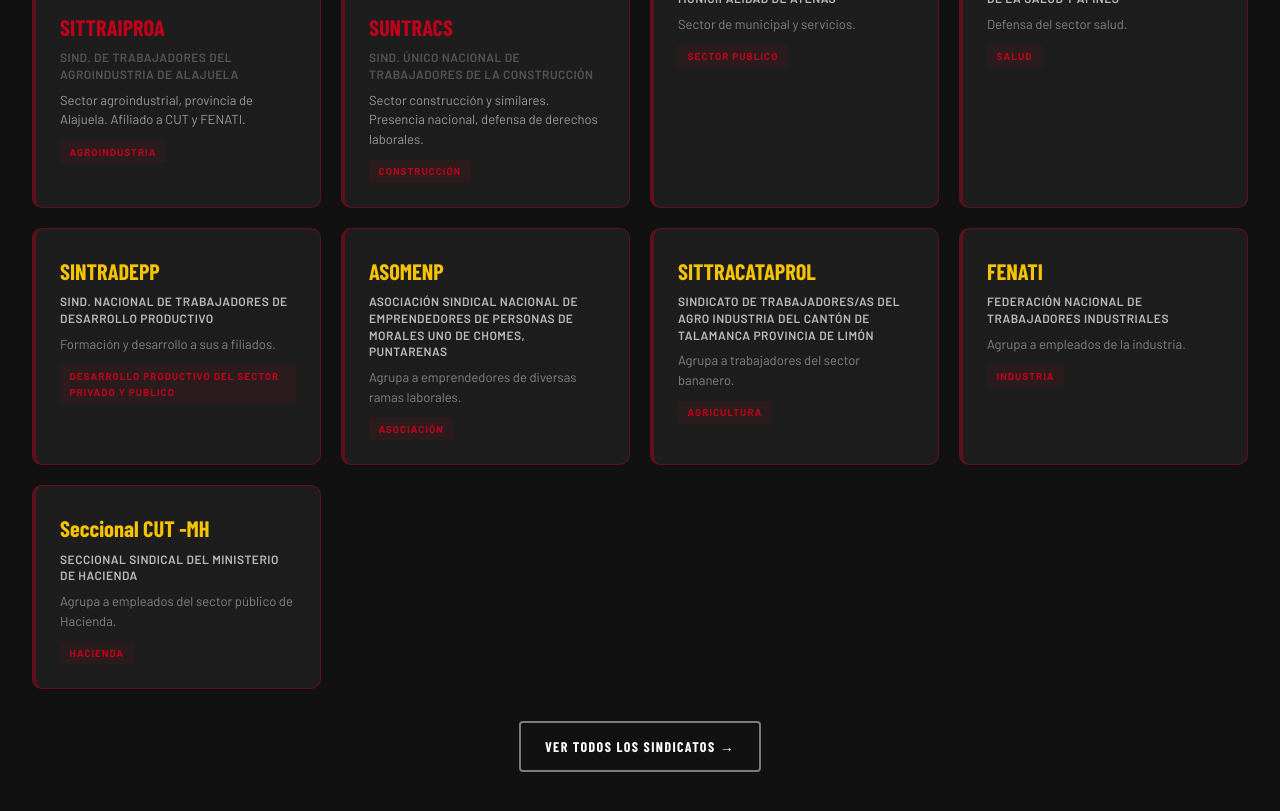
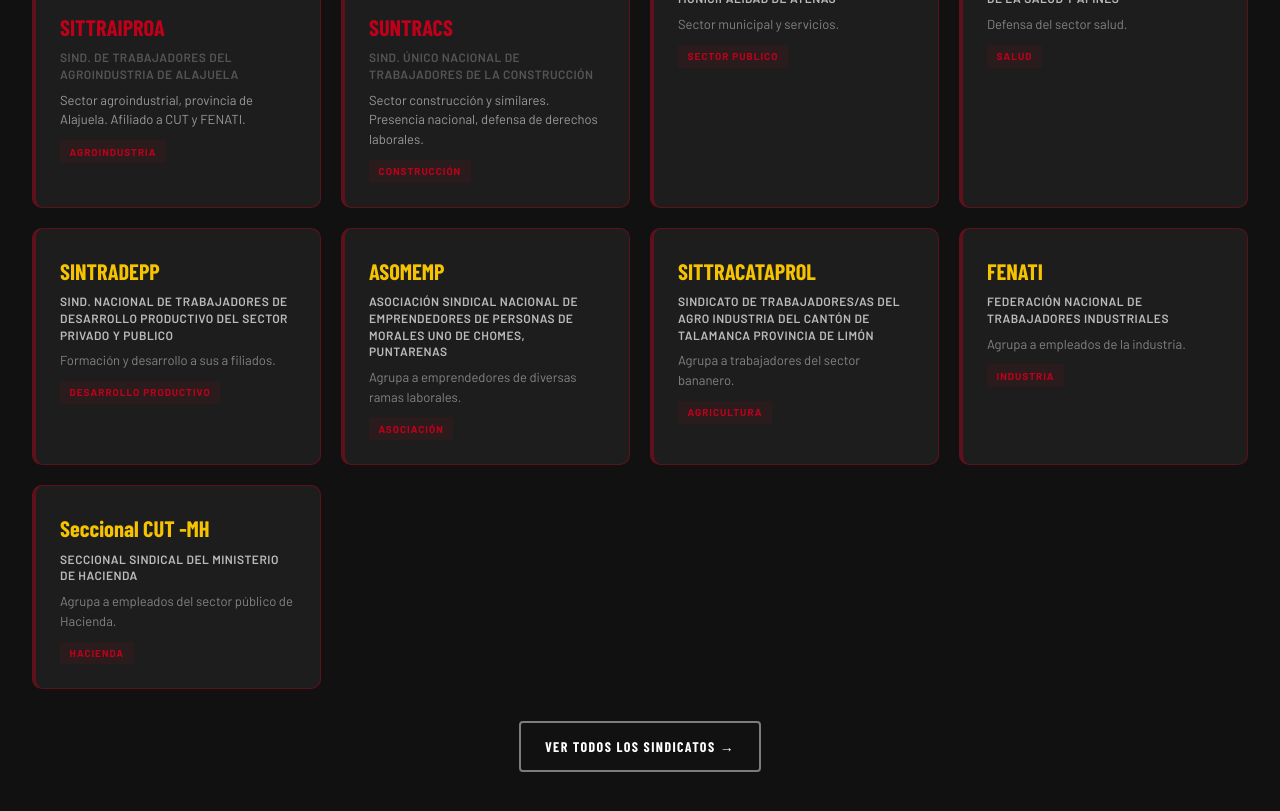
Before and after one commit to pageCUT/cut-web, a plain HTML site: page index.html in a window 1280 px wide. Shown: the part 3279-4090 px from the top of the page. Drawn offline with nearby package versions, Linux system fonts and the light colour scheme; files whose address does not match are found by name; a web font is replaced by a local one.

Commit message:
Update index.html

```diff
--- a/index.html
+++ b/index.html
@@ -590,7 +590,7 @@
       <div class="union-card fi d2" style="background:rgba(255,255,255,0.05);border-color:rgba(192,0,26,0.4)">
         <div class="u-abbr" style="color:var(--yellow)">SITRAMA</div>
         <div class="u-name" style="color:rgba(255,255,255,0.7)">Sind. de Trabajadores de la municipalidad de Atenas</div>
-        <p class="u-desc" style="color:rgba(255,255,255,0.45)">Sector de municipal y servicios.</p>
+        <p class="u-desc" style="color:rgba(255,255,255,0.45)">Sector  municipal y servicios.</p>
         <span class="u-tag">Sector publico</span>
       </div>
       <div class="union-card fi" style="background:rgba(255,255,255,0.05);border-color:rgba(192,0,26,0.4)">
@@ -601,12 +601,12 @@
       </div>
       <div class="union-card fi d1" style="background:rgba(255,255,255,0.05);border-color:rgba(192,0,26,0.4)">
         <div class="u-abbr" style="color:var(--yellow)">SINTRADEPP</div>
-        <div class="u-name" style="color:rgba(255,255,255,0.7)">Sind. Nacional de Trabajadores de Desarrollo Productivo</div>
+        <div class="u-name" style="color:rgba(255,255,255,0.7)">Sind. Nacional de Trabajadores de Desarrollo Productivo del sector privado y publico</div>
         <p class="u-desc" style="color:rgba(255,255,255,0.45)">Formación y desarrollo a sus a filiados.</p>
-        <span class="u-tag">Desarrollo Productivo del sector privado y publico</span>
+        <span class="u-tag">Desarrollo Productivo </span>
       </div>
       <div class="union-card fi d2" style="background:rgba(255,255,255,0.05);border-color:rgba(192,0,26,0.4)">
-        <div class="u-abbr" style="color:var(--yellow)">ASOMENP</div>
+        <div class="u-abbr" style="color:var(--yellow)">ASOMEMP</div>
         <div class="u-name" style="color:rgba(255,255,255,0.7)">Asociación sindical Nacional de Emprendedores de Personas de Morales Uno de Chomes, Puntarenas</div>
         <p class="u-desc" style="color:rgba(255,255,255,0.45)">Agrupa a emprendedores de diversas ramas laborales.</p>
         <span class="u-tag">Asociación</span>
```
